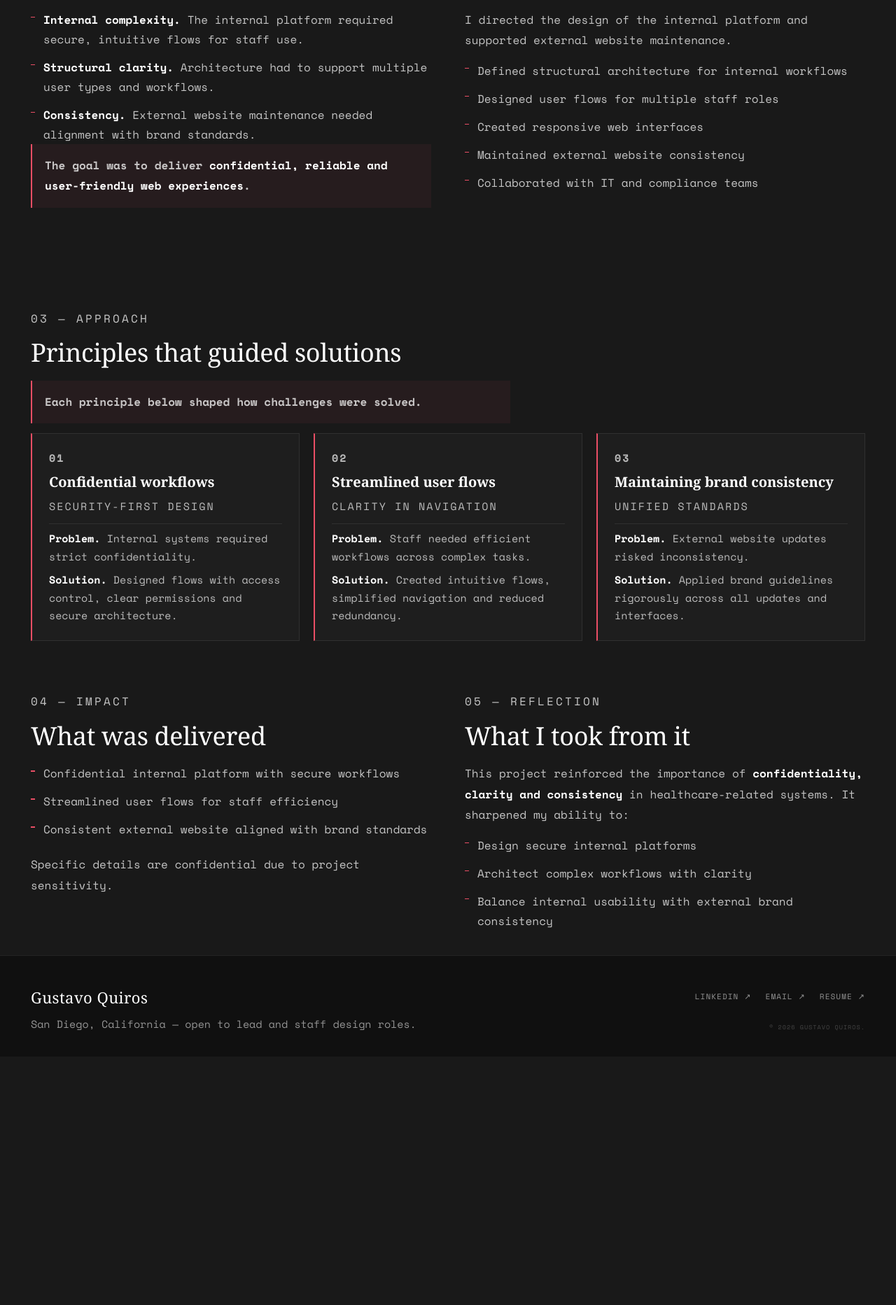
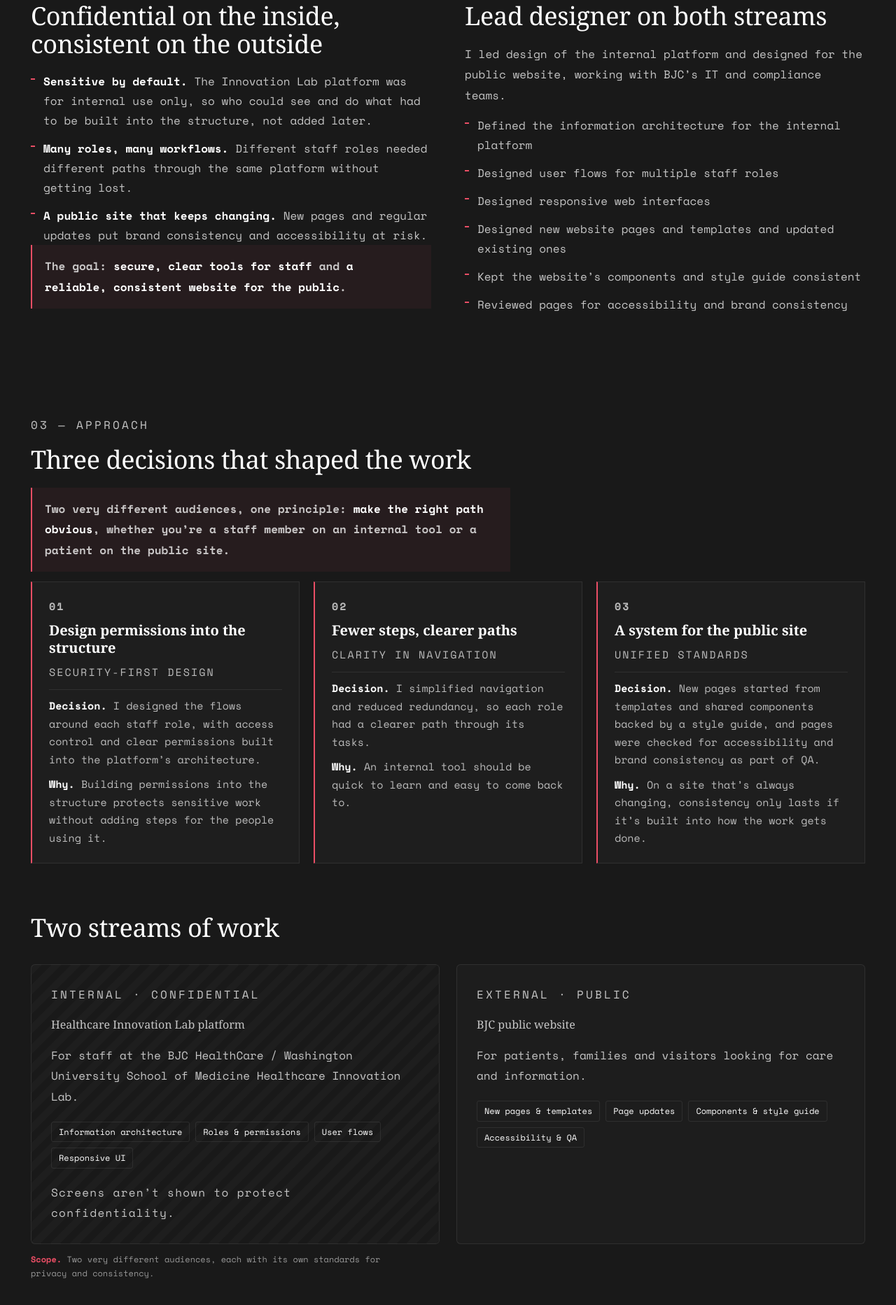
Before and after one commit to gustavoquiros9912-pixel/GQresume, a website built with Vite: page BJC.html in a window 1280 px wide. Shown: the part 899-2764 px from the top of the page at 70% size. Before the commit the page ends 2409 px from the top, so only its background shows below. Built offline with nearby package versions, Linux system fonts and the light colour scheme.

Commit message:
Update BJC.html

```diff
--- a/BJC.html
+++ b/BJC.html
@@ -5,12 +5,12 @@
 <meta name="viewport" content="width=device-width, initial-scale=1">
 
 <title>BJC Health — Gustavo Quiros</title>
-<meta name="description" content="Case study: Streamline the internal web platform and maintain the public-facing website.">
+<meta name="description" content="Case study: lead designer, through Hedy &amp; Hopp, on a confidential internal platform for the BJC HealthCare / Washington University School of Medicine Healthcare Innovation Lab and design for BJC's public website.">
 
 <meta property="og:type" content="article">
-<meta property="og:url" content="https://www.gustavoquiros.com/work/BJC">
+<meta property="og:url" content="https://gustavoquiros.com/BJC.html">
 <meta property="og:title" content="BJC Health — Gustavo Quiros">
-<meta property="og:description" content="Streamline the internal web platform and maintain the public-facing website.">
+<meta property="og:description" content="Designing a confidential internal platform for a healthcare innovation lab, and keeping a major health system's public website consistent.">
 <meta property="og:image" content="https://www.gustavoquiros.com/og-image.png">
 
 <link rel="icon" type="image/png" href="favicon.png">
@@ -19,6 +19,102 @@
 <link rel="stylesheet" href="https://fonts.googleapis.com/css2?family=Noto+Serif+JP:wght@300;700&family=Space+Mono:wght@400;700&display=swap">
 
 <link rel="stylesheet" href="src/css/layout.css">
+
+
+<style>
+  .item p + p { margin-top: 10px; }
+
+  .visuals__title { margin-top: 72px; }
+  .visual { margin: 32px 0 0; }
+  .visual + .visual { margin-top: 48px; }
+  .visual > figcaption {
+    margin-top: 12px;
+    max-width: 75ch;
+    font-size: 12px;
+    line-height: 1.7;
+    color: var(--text-soft);
+  }
+  .visual > figcaption b { color: var(--accent); font-weight: 700; }
+
+  /* two tracks */
+  .tracks {
+    display: grid;
+    grid-template-columns: repeat(2, minmax(0, 1fr));
+    gap: 24px;
+  }
+  .track {
+    padding: 28px;
+    border: 1px solid var(--line);
+    border-radius: 6px;
+    background: rgba(255, 255, 255, 0.02);
+  }
+  .track--private {
+    background: repeating-linear-gradient(135deg, rgba(255, 255, 255, 0.025) 0 10px, transparent 10px 20px);
+  }
+  .track__who {
+    font-size: 9px;
+    letter-spacing: 0.2em;
+    text-transform: uppercase;
+    color: var(--accent);
+  }
+  .track__name {
+    margin-top: 10px;
+    font-family: var(--serif);
+    font-size: 24px;
+    font-weight: 300;
+    line-height: 1.25;
+  }
+  .track__for {
+    margin-top: 8px;
+    font-size: 12px;
+    line-height: 1.6;
+    color: var(--text-soft);
+  }
+  .track__chips {
+    display: flex;
+    flex-wrap: wrap;
+    gap: 8px;
+    margin-top: 20px;
+    padding: 0;
+    list-style: none;
+  }
+  .track__chips li {
+    padding: 6px 10px;
+    border: 1px solid var(--line);
+    border-radius: 3px;
+    font-size: 12px;
+    line-height: 1.3;
+  }
+  .track__note {
+    margin-top: 20px;
+    font-size: 11px;
+    letter-spacing: 0.08em;
+    color: var(--text-soft);
+  }
+
+  /* screens */
+  .screens {
+    display: grid;
+    grid-template-columns: 2fr 1fr;
+    gap: 24px;
+    align-items: start;
+  }
+  .screens figure { margin: 0; }
+  .screens figcaption {
+    margin-top: 10px;
+    font-size: 10px;
+    letter-spacing: 0.14em;
+    text-transform: uppercase;
+    color: var(--text-soft);
+  }
+
+  @media (max-width: 860px) {
+    .tracks, .screens { grid-template-columns: 1fr; }
+  }
+  @media (max-width: 640px) {
+    .track { padding: 20px; }
+  }
+</style>
 </head>
 
 <body>
@@ -49,42 +145,41 @@
     <div class="study__intro">
       <div>
         <h1 class="study__title">BJC Health</h1>
-        <p class="study__kicker">Internal Web Platform & Website Maintenance</p>
+        <p class="study__kicker">Internal Web Platform & Website Design</p>
 
         <p class="study__lede">
-          BJC Health required ongoing website maintenance and the development of a confidential internal-use platform.
-          I worked as the <b>Lead Designer</b> from 2022–2023, focusing on web interfaces, complete structural architecture and user flows.
+          Through the agency <b>Hedy & Hopp</b>, I was Lead Designer on two streams of work for BJC, the St. Louis–based health system. The first was a <b>confidential internal platform</b> for the BJC HealthCare / Washington University School of Medicine <b>Healthcare Innovation Lab</b>. The second was design for BJC’s <b>public website</b>.
         </p>
         <p class="study__lede">
-          My role was to design and streamline the internal platform’s usability while ensuring the external website remained consistent and reliable.
+          On the platform, I defined the structure and the user flows for each staff role. On the website, I designed new pages and templates and kept every update consistent, accessible and on brand.
         </p>
       </div>
 
       <figure class="shot">
-        <img src="./work/images/bjc1.png" alt="BJC Health Internal Platform Mockup">
+        <img src="./work/images/bjc1.png" alt="BJC HealthCare public website home page shown on a laptop">
       </figure>
     </div>
 
     <dl class="facts">
       <div>
         <dt class="facts__key">Role</dt>
-        <dd class="facts__value">Lead Designer | Web Interfaces</dd>
+        <dd class="facts__value">Lead Designer, contract (via Hedy & Hopp)</dd>
       </div>
       <div>
-        <dt class="facts__key">Duration</dt>
-        <dd class="facts__value">2022 – 2023</dd>
+        <dt class="facts__key">Timeline</dt>
+        <dd class="facts__value">2022–2023</dd>
       </div>
       <div>
         <dt class="facts__key">Platforms</dt>
-        <dd class="facts__value">Responsive Web</dd>
+        <dd class="facts__value">Responsive web</dd>
       </div>
       <div>
-        <dt class="facts__key">Markets</dt>
-        <dd class="facts__value">Internal platform (confidential), public-facing website</dd>
+        <dt class="facts__key">Partners</dt>
+        <dd class="facts__value">BJC IT and compliance teams</dd>
       </div>
       <div>
         <dt class="facts__key">Scope</dt>
-        <dd class="facts__value">Website maintenance, internal web platform design, architecture and user flows</dd>
+        <dd class="facts__value">Internal platform architecture and flows, public website pages, templates and components</dd>
       </div>
     </dl>
   </header>
@@ -93,59 +188,114 @@
     <div class="split">
       <section class="block" id="challenge">
         <p class="block__label">01 — the challenge</p>
-        <h2 class="block__title">Designing for confidentiality and usability</h2>
+        <h2 class="block__title">Confidential on the inside, consistent on the outside</h2>
         <ul class="points">
-          <li><b>Internal complexity.</b> The internal platform required secure, intuitive flows for staff use.</li>
-          <li><b>Structural clarity.</b> Architecture had to support multiple user types and workflows.</li>
-          <li><b>Consistency.</b> External website maintenance needed alignment with brand standards.</li>
+          <li><b>Sensitive by default.</b> The Innovation Lab platform was for internal use only, so who could see and do what had to be built into the structure, not added later.</li>
+          <li><b>Many roles, many workflows.</b> Different staff roles needed different paths through the same platform without getting lost.</li>
+          <li><b>A public site that keeps changing.</b> New pages and regular updates put brand consistency and accessibility at risk.</li>
         </ul>
-        <p class="takeaway">The goal was to deliver <b>confidential, reliable and user-friendly web experiences</b>.</p>
+        <p class="takeaway">The goal: <b>secure, clear tools for staff</b> and <b>a reliable, consistent website for the public</b>.</p>
       </section>
 
       <section class="block" id="role">
         <p class="block__label">02 — my role</p>
-        <h2 class="block__title">Lead designer for internal systems</h2>
-        <p>I directed the design of the internal platform and supported external website maintenance.</p>
+        <h2 class="block__title">Lead designer on both streams</h2>
+        <p>I led design of the internal platform and designed for the public website, working with BJC’s IT and compliance teams.</p>
         <ul class="points">
-          <li>Defined structural architecture for internal workflows</li>
+          <li>Defined the information architecture for the internal platform</li>
           <li>Designed user flows for multiple staff roles</li>
-          <li>Created responsive web interfaces</li>
-          <li>Maintained external website consistency</li>
-          <li>Collaborated with IT and compliance teams</li>
+          <li>Designed responsive web interfaces</li>
+          <li>Designed new website pages and templates and updated existing ones</li>
+          <li>Kept the website’s components and style guide consistent</li>
+          <li>Reviewed pages for accessibility and brand consistency</li>
         </ul>
       </section>
     </div>
 
     <section class="block" id="approach">
       <p class="block__label">03 — approach</p>
-      <h2 class="block__title">Principles that guided solutions</h2>
-      <p class="takeaway">Each principle below shaped how challenges were solved.</p>
+      <h2 class="block__title">Three decisions that shaped the work</h2>
+      <p class="takeaway">Two very different audiences, one principle: <b>make the right path obvious</b>, whether you’re a staff member on an internal tool or a patient on the public site.</p>
 
       <div class="trio">
         <article class="item">
           <p class="item__index">01</p>
-          <h3 class="item__title">Confidential workflows</h3>
+          <h3 class="item__title">Design permissions into the structure</h3>
           <p class="item__principle">Security-first design</p>
-          <p><b>Problem.</b> Internal systems required strict confidentiality.</p>
-          <p><b>Solution.</b> Designed flows with access control, clear permissions and secure architecture.</p>
+          <p><b>Decision.</b> I designed the flows around each staff role, with access control and clear permissions built into the platform’s architecture.</p>
+          <p><b>Why.</b> Building permissions into the structure protects sensitive work without adding steps for the people using it.</p>
         </article>
 
         <article class="item">
           <p class="item__index">02</p>
-          <h3 class="item__title">Streamlined user flows</h3>
+          <h3 class="item__title">Fewer steps, clearer paths</h3>
           <p class="item__principle">Clarity in navigation</p>
-          <p><b>Problem.</b> Staff needed efficient workflows across complex tasks.</p>
-          <p><b>Solution.</b> Created intuitive flows, simplified navigation and reduced redundancy.</p>
+          <p><b>Decision.</b> I simplified navigation and reduced redundancy, so each role had a clearer path through its tasks.</p>
+          <p><b>Why.</b> An internal tool should be quick to learn and easy to come back to.</p>
         </article>
 
         <article class="item">
           <p class="item__index">03</p>
-          <h3 class="item__title">Maintaining brand consistency</h3>
+          <h3 class="item__title">A system for the public site</h3>
           <p class="item__principle">Unified standards</p>
-          <p><b>Problem.</b> External website updates risked inconsistency.</p>
-          <p><b>Solution.</b> Applied brand guidelines rigorously across all updates and interfaces.</p>
+          <p><b>Decision.</b> New pages started from templates and shared components backed by a style guide, and pages were checked for accessibility and brand consistency as part of QA.</p>
+          <p><b>Why.</b> On a site that’s always changing, consistency only lasts if it’s built into how the work gets done.</p>
         </article>
       </div>
+
+      <!-- ───────── Visuals ───────── -->
+
+      <h3 class="block__title visuals__title">Two streams of work</h3>
+
+      <figure class="visual">
+        <div class="tracks">
+          <div class="track track--private">
+            <p class="track__who">Internal · Confidential</p>
+            <p class="track__name">Healthcare Innovation Lab platform</p>
+            <p class="track__for">For staff at the BJC HealthCare / Washington University School of Medicine Healthcare Innovation Lab.</p>
+            <ul class="track__chips">
+              <li>Information architecture</li>
+              <li>Roles & permissions</li>
+              <li>User flows</li>
+              <li>Responsive UI</li>
+            </ul>
+            <p class="track__note">Screens aren’t shown to protect confidentiality.</p>
+          </div>
+          <div class="track">
+            <p class="track__who">External · Public</p>
+            <p class="track__name">BJC public website</p>
+            <p class="track__for">For patients, families and visitors looking for care and information.</p>
+            <ul class="track__chips">
+              <li>New pages & templates</li>
+              <li>Page updates</li>
+              <li>Components & style guide</li>
+              <li>Accessibility & QA</li>
+            </ul>
+          </div>
+        </div>
+        <figcaption><b>Scope.</b> Two very different audiences, each with its own standards for privacy and consistency.</figcaption>
+      </figure>
+
+      <h3 class="block__title visuals__title">Public website</h3>
+
+      <figure class="visual">
+        <div class="screens">
+          <figure>
+            <div class="shot"><img src="./work/images/bjc/bjc-page-desktop.png" loading="lazy" alt="Public BJC website page on desktop"></div>
+            <figcaption>Page · desktop</figcaption>
+          </figure>
+          <figure>
+            <div class="shot"><img src="./work/images/bjc/bjc-page-mobile.png" loading="lazy" alt="The same BJC website page on mobile"></div>
+            <figcaption>Page · mobile</figcaption>
+          </figure>
+        </div>
+        <figcaption><b>Responsive.</b> Pages built from shared templates and components, checked for accessibility as part of QA.</figcaption>
+      </figure>
+
+      <figure class="visual">
+        <div class="shot"><img src="./work/images/bjc/bjc-page-template.png" loading="lazy" alt="Another public BJC website page built from the shared templates"></div>
+        <figcaption><b>Templates.</b> New pages start from templates instead of a blank page, so the site stays consistent as it grows.</figcaption>
+      </figure>
     </section>
 
     <div class="split">
@@ -153,30 +303,27 @@
         <p class="block__label">04 — impact</p>
         <h2 class="block__title">What was delivered</h2>
         <ul class="points">
-          <li>Confidential internal platform with secure workflows</li>
-          <li>Streamlined user flows for staff efficiency</li>
-          <li>Consistent external website aligned with brand standards</li>
+          <li>A confidential internal platform for the Healthcare Innovation Lab, with permissions designed into its structure</li>
+          <li>Role-based user flows with simplified navigation and reduced redundancy</li>
+          <li>New public website pages and templates built on shared components</li>
+          <li>Website updates checked for accessibility and brand consistency</li>
         </ul>
-        <p class="confidential">Specific details are confidential due to project sensitivity.</p>
+        <p class="confidential">Platform details are confidential due to project sensitivity.</p>
       </section>
 
       <section class="block" id="reflection">
         <p class="block__label">05 — reflection</p>
         <h2 class="block__title">What I took from it</h2>
-        <p>
-          This project reinforced the importance of <b>confidentiality, clarity and consistency</b> in healthcare-related systems. It sharpened my ability to:
-        </p>
         <ul class="points">
-          <li>Design secure internal platforms</li>
-          <li>Architect complex workflows with clarity</li>
-          <li>Balance internal usability with external brand consistency</li>
+          <li><b>Privacy is an architecture decision.</b> Defining roles and permissions early keeps a platform both safe and simple.</li>
+          <li><b>Internal tools deserve the same care as public ones.</b> Staff time is valuable, and clear flows respect it.</li>
+          <li><b>Consistency is a process, not a one-time pass.</b> Templates, a style guide and a QA step are what keep a changing site on brand and accessible.</li>
         </ul>
       </section>
     </div>
   </section>
 
 </main>
-
 <footer class="footer">
   <div class="footer__inner">
     <p class="footer__name">Gustavo Quiros</p>
```
